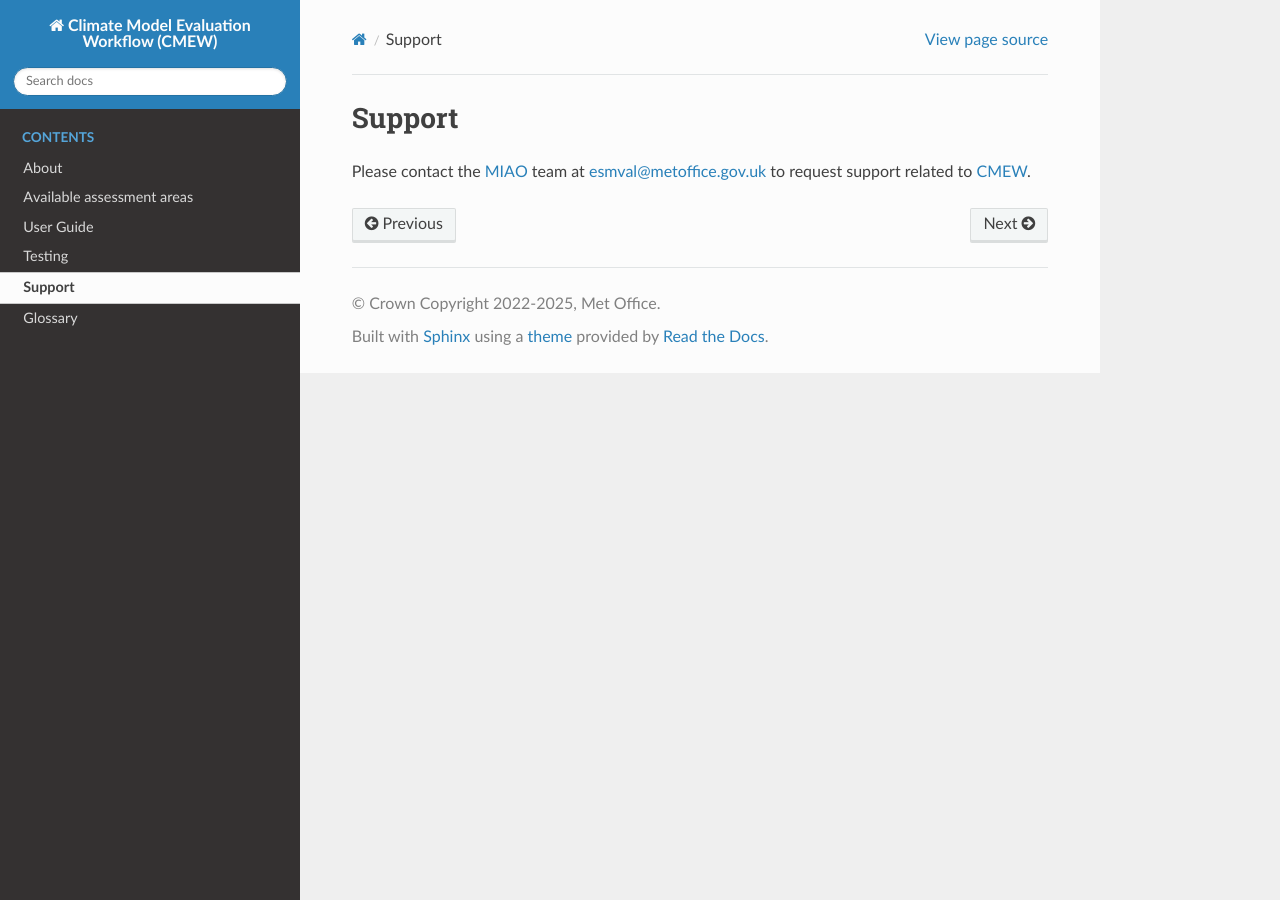
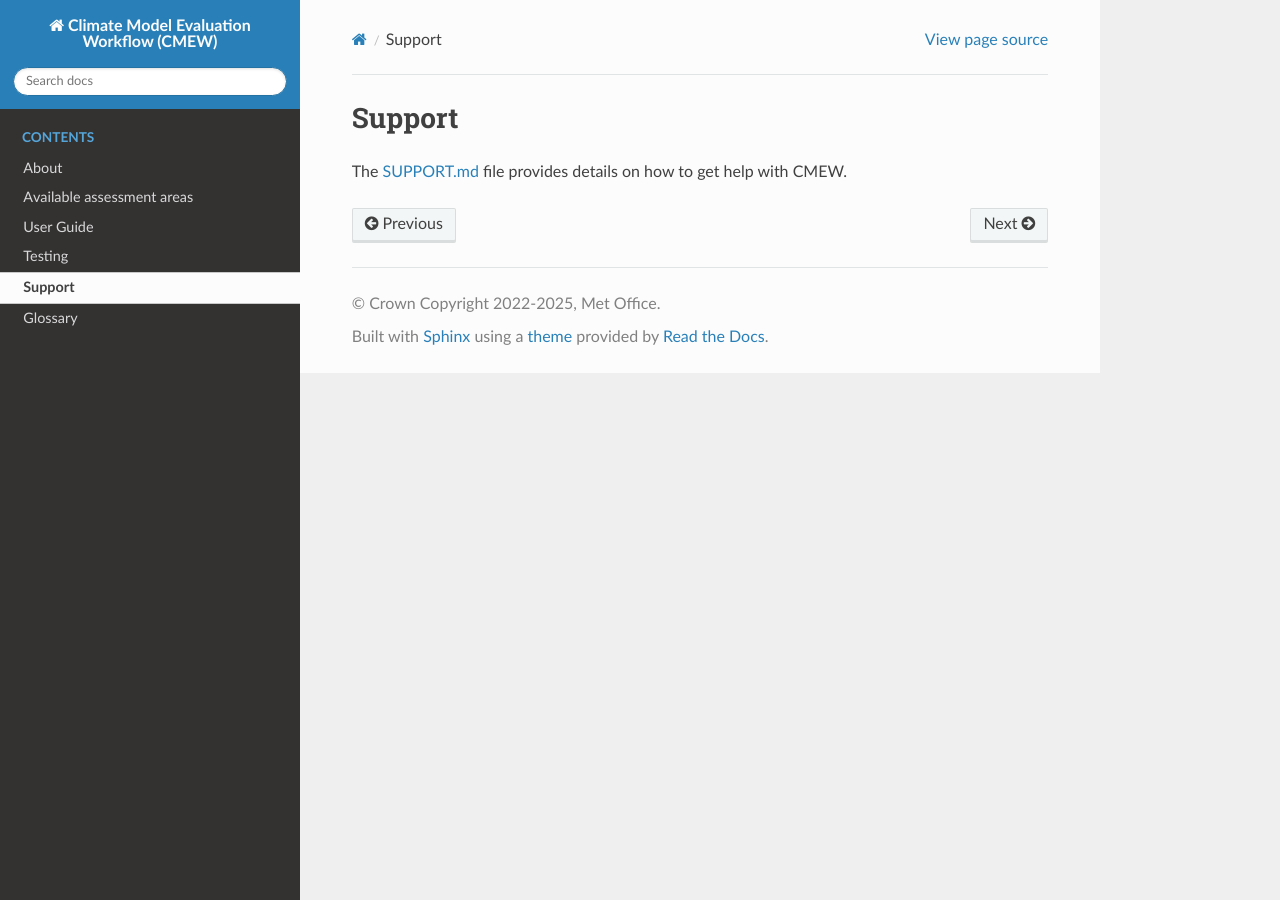
Before and after one commit to MetOffice/CMEW, a Sphinx documentation site: the page built from doc/source/support.rst, in a window 1280 px wide. Built offline with Sphinx 7.4.7 and the Read the Docs theme 3.1.0, drawn with Linux system fonts in a browser that asks for light colours.

Commit message:
#199: Add a `SUPPORT.md` file
* #199 add a support.md file
SUPPORT.md added.

* #199 Remove empty line at end of SUPPORT.md.
(pre-commit hook fails).

* #199 Amended text of README and SUPPORT files.

* #199 Remove trailing empty line in SUPPORT.md .

* #199 support.rst links to the CMEW repo and common.txt
has the link defined in it.

* #199 remove empty line at end of support.rst.

* #199 Remove CMEW URL hypertext link as it is currently private.

* #199 correct text display in SUPPORT.md & support.rst.

* Update SUPPORT.md

#199 remove 'the' from copyright statement.

* #199 reduce max line size of support.rst from 81 chars.

* #199 support.rst CMEW url change for the readme.

* #199 Give the url (as text) to the Support section of CMEW's repo.

* #199 Remove trailing space from penultimate line.

* Apply suggestions from code review

Suggestions from Alistair applied in batch commit.

Co-authored-by: Alistair Sellar <16133375+alistairsellar@users.noreply.github.com>

* #199 Update SUPPORT.md, last empty line removed

last empty line removed

* #199 Update SUPPORT.md, remove space

Remove space after 'the'

Co-authored-by: Alistair Sellar <16133375+alistairsellar@users.noreply.github.com>

* Update SUPPORT.md

Another space removed!

* #199: Changes made in response to @ehogan's reviews comments on PR #246 of
7th Feb 2025 at 1748 hrs.

* #199: Make the markdown link to SUPPORT.md both visible and a valid HTML
hypertext link.  While CMEW remains private the full URL will be copyable
but not clickable.

* #199 In support.rst, change the link to SUPPORT.md, from a reference style to an automatic one
in order to stop the 'make html' failing.

* #199: re-instated missing empty line after Support heading.

* #199: support.rst : Re-instate the reference style URL adding an empty to enable 'make html' to work
as suggested by @ehogan in PR #246 in her comment of 07-Feb-2025 5:44 pm.

* #199: Remove redundant space.

Co-authored-by: Emma Hogan <ehogan@users.noreply.github.com>

---------

Co-authored-by: Alistair Sellar <16133375+alistairsellar@users.noreply.github.com>
Co-authored-by: Emma Hogan <ehogan@users.noreply.github.com>

```diff
--- a/doc/source/conf.py
+++ b/doc/source/conf.py
@@ -51,3 +51,6 @@ html_theme = "sphinx_rtd_theme"
 # relative to this directory. They are copied after the builtin static files,
 # so a file named "default.css" will overwrite the builtin "default.css".
 html_static_path = ["_static"]
+
+# Ignore the following URLs when running linkcheck.
+linkcheck_ignore = [r"https://github.com/MetOffice/CMEW.*"]
--- a/doc/source/support.rst
+++ b/doc/source/support.rst
@@ -7,5 +7,6 @@ Support
 
 .. include:: common.txt
 
-Please contact the |MIAO| team at esmval@metoffice.gov.uk to request support
-related to |CMEW|.
+The SUPPORT.md_ file provides details on how to get help with CMEW.
+
+.. _SUPPORT.md: https://github.com/MetOffice/CMEW/blob/main/SUPPORT.md
```
Also changed, not shown: README.md (+3 -0 lines), SUPPORT.md (added, +11 -0 lines).
